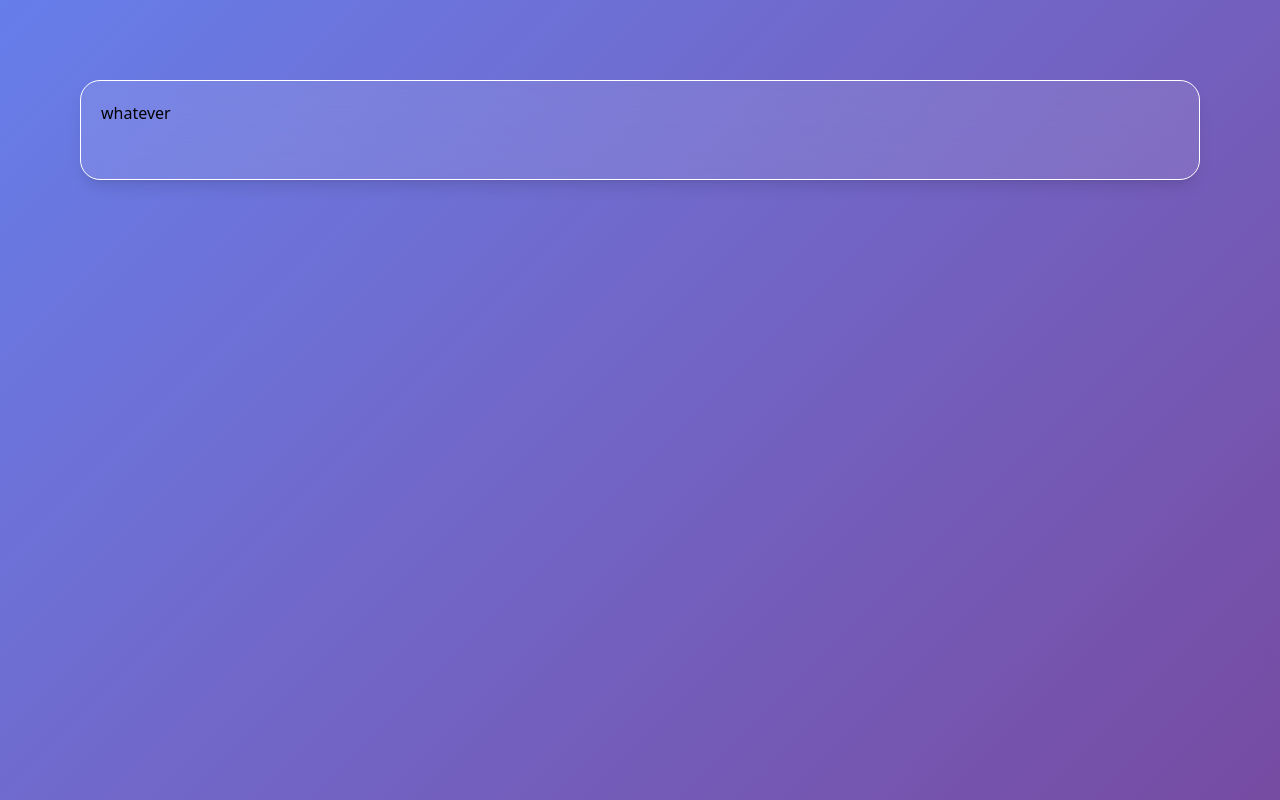
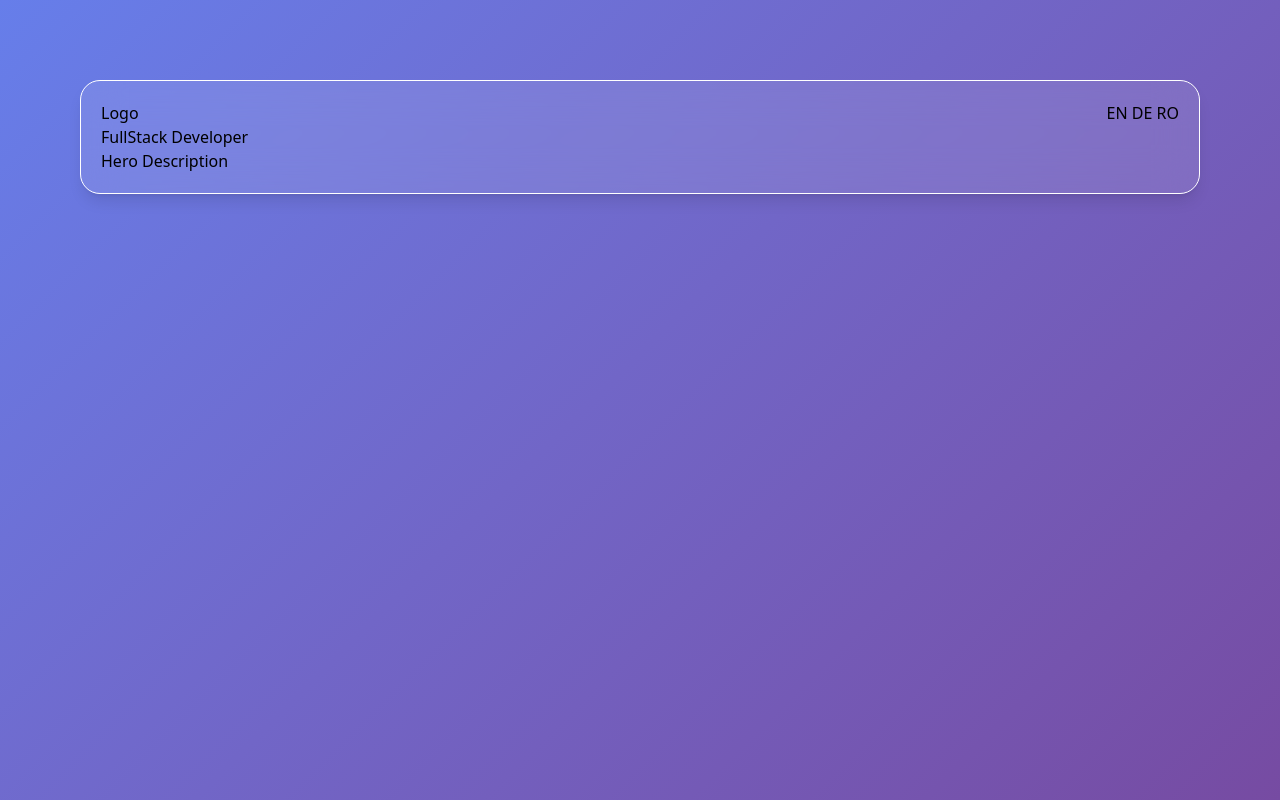
Before and after one commit to DincaToni/tonidinca_webapp-frontend-next, a Next.js app: page / in a window 1280 px wide. Built offline with nearby package versions, Linux system fonts and the light colour scheme.

Commit message:
added element positions in hero

```diff
--- a/app/components/organisms/hero.tsx
+++ b/app/components/organisms/hero.tsx
@@ -1,5 +1,16 @@
 let Hero = () => {
-  return <div className="sectionGlassBackground">whatever</div>;
+  return (
+    <div className="sectionGlassBackground">
+      <div className="flex flex-col">
+        <div className="flex flex-row justify-between">
+          <div>Logo</div>
+          <div>EN DE RO</div>
+        </div>
+        <div>FullStack Developer</div>
+        <div>Hero Description</div>
+      </div>
+    </div>
+  );
 };
 
 export default Hero;
```
